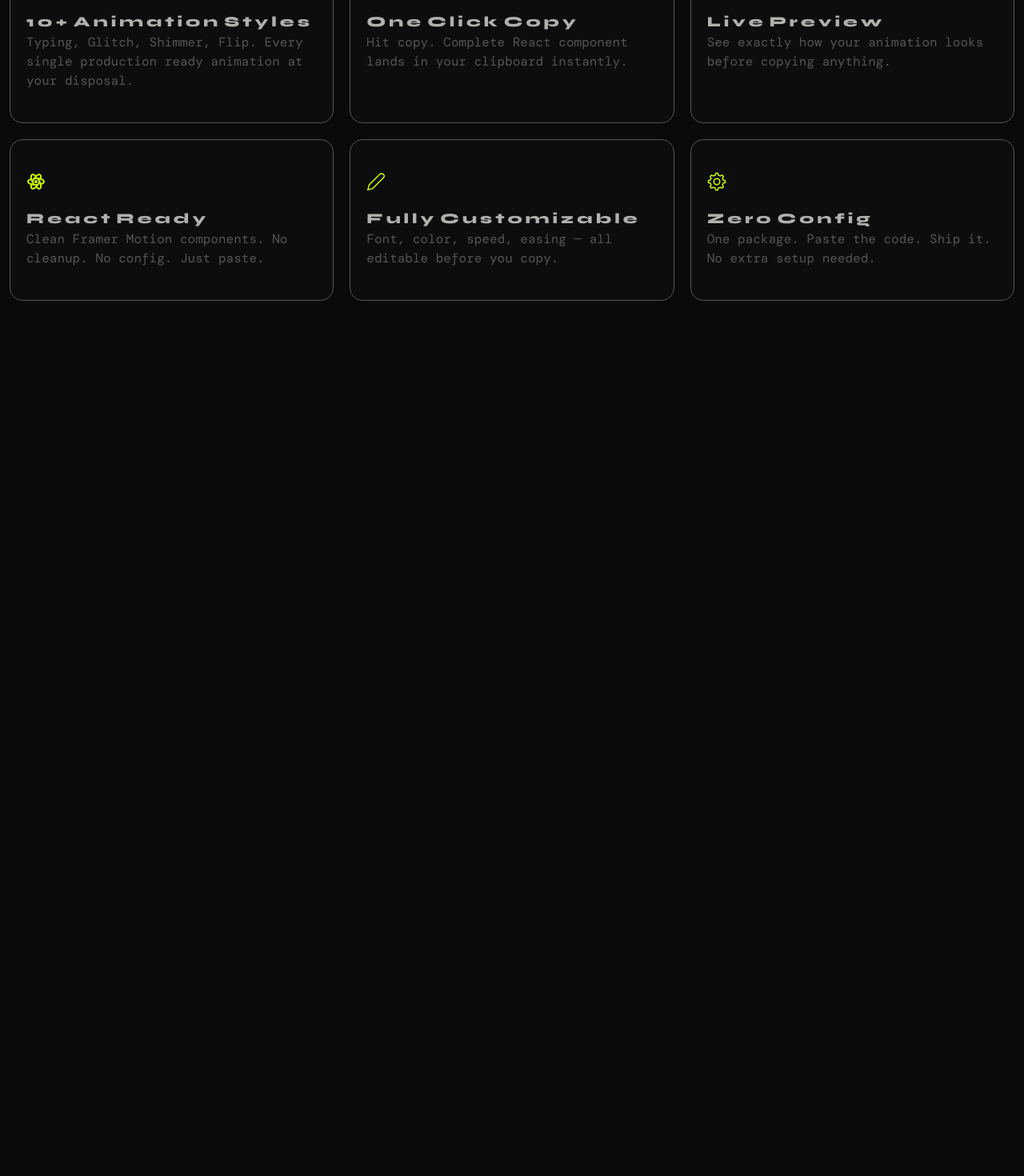
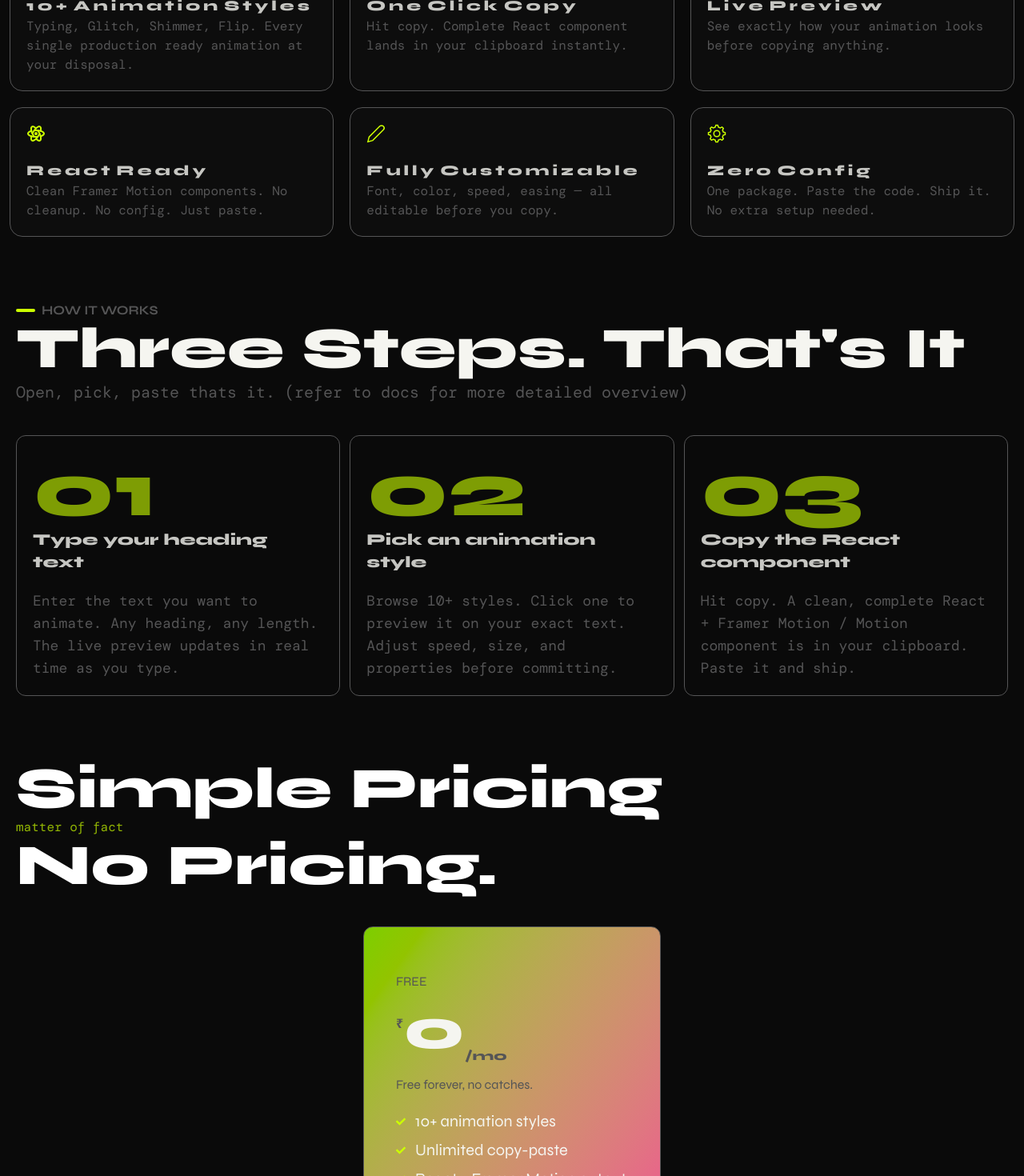
Before and after one commit to Owais-101/Textortion, a React (Vite) app: page / in a window 1280 px wide. Shown: the part 1300-2770 px from the top of the page at 80% size. Before the commit the page ends 1812 px from the top, so only its background shows below. Built offline with nearby package versions, Linux system fonts and the light colour scheme; a web font is replaced by a local one.

Commit message:
designed two components

```diff
--- a/src/components/BentoGrid.jsx
+++ b/src/components/BentoGrid.jsx
@@ -52,7 +52,7 @@ const BentoGrid = () => {
 
     // Each word in heading
     const wordVariant = {
-        rest: { y: 8, opacity: 0.7 },
+        rest: { y: 8, opacity: 0.8 },
         hover: {
             y: 0,
             opacity: 1,
@@ -68,6 +68,8 @@ const BentoGrid = () => {
 
     return (
         <div className='w-full px-3'>
+            <h2 className='text-4xl md:text-5xl lg:text-7xl font-extrabold font-heading text-white px-5 lg:px-0' >Everything you need. <br /> <span>Nothing you don't.</span> </h2>
+            <p className=' mt-1 text-lg lg:text-xl font-body text-muted mb-10 px-5 lg:px-0' >Every animation crafted for one thing - making your hero section impossible to ignore.</p>
             <div className='w-full grid grid-cols-1 md:grid-cols-2 lg:grid-cols-3 gap-5 '>
                 {features.map((feature, i) => (
                     <motion.div
@@ -75,7 +77,7 @@ const BentoGrid = () => {
                         variants={cardVariant}
                         initial="rest"
                         whileHover="hover"
-                        className=' group relative rounded-2xl bg-card border border-muted px-5 py-10 overflow-hidden'>
+                        className=' group relative rounded-2xl bg-card border border-muted p-5 overflow-hidden'>
                         <motion.div
                             variants={borderVariant}
                             className='absolute top-0 left-8 right-8 h-px bg-linear-to-r from-transparent via-lime to-transparent pointer-events-none'
--- /dev/null
+++ b/src/components/HowItWorks.jsx
@@ -0,0 +1,51 @@
+import React from 'react'
+
+const HowItWorks = () => {
+
+    const steps = [
+        {
+            step: "01",
+            stepHeading: "Type your heading text",
+            stepDesc: "Enter the text you want to animate. Any heading, any length. The live preview updates in real time as you type."
+
+        },
+        {
+            step: "02",
+            stepHeading: "Pick an animation style",
+            stepDesc: "Browse 10+ styles. Click one to preview it on your exact text. Adjust speed, size, and properties before committing."
+
+        },
+        {
+            step: "03",
+            stepHeading: "Copy the React component",
+            stepDesc: "Hit copy. A clean, complete React + Framer Motion / Motion component is in your clipboard. Paste it and ship."
+
+        },
+    ]
+
+    return (
+        <div className='w-full mt-20 px-5 group'>
+            <div className='flex items-center gap-2 uppercase text-muted font-heading font-bold' >
+                <div className=' h-0.5 w-4 lg:w-6 lg:h-1 bg-lime rounded-full'></div>
+                <h2 className='text-xs lg:text-base'>How it Works</h2>
+            </div>
+            <h1 className='text-4xl md:text-5xl lg:text-7xl font-heading font-extrabold text-offwhite flex items-center' >Three Steps. That's It</h1>
+            <p className=' mt-1 text-lg lg:text-xl font-body text-muted mb-10'>Open, pick, paste thats it. (refer to docs for more detailed overview)</p>
+
+            <div className='grid grid-cols-1 md:grid-cols-2 lg:grid-cols-3 gap-3 ' >
+
+                {steps.map((step, i) => (
+                    <div key={i} className='p-5 border border-muted rounded-xl' >
+                        <h2 className='font-heading font-extrabold text-6xl lg:text-8xl text-lime/60 hover:text-lime transition-colors'>{step.step}</h2>
+                        <h1 className='font-heading font-extrabold text-xl lg:text-xl text-offwhite/80'>{step.stepHeading}</h1>
+                        <p className=' text-base lg:text-lg text-muted font-body mt-5'>{step.stepDesc}</p>
+                    </div>
+                ))}
+
+            </div>
+
+        </div>
+    )
+}
+
+export default HowItWorks
--- /dev/null
+++ b/src/components/Pricing.jsx
@@ -0,0 +1,61 @@
+import React from 'react';
+import { FaCheck } from "react-icons/fa";
+
+
+const Pricing = () => {
+
+    const perks = [
+        {
+            icon: FaCheck,
+            desc: "10+ animation styles"
+        },
+        {
+            icon: FaCheck,
+            desc: "Unlimited copy-paste"
+        },
+        {
+            icon: FaCheck,
+            desc: "React + Framer Motion output"
+        },
+        {
+            icon: FaCheck,
+            desc: "Live preview"
+        },
+        {
+            icon: FaCheck,
+            desc: "One-click copy"
+        },
+        {
+            icon: FaCheck,
+            desc: "Custom colors, ease and duration"
+        },
+    ]
+
+    return (
+        <div className='w-full mt-20 px-5'>
+            <h1 className='text-4xl md:text-5xl lg:text-7xl font-extrabold font-heading text-white'>Simple Pricing</h1>
+            <p className='font-body text-lime/70 '>matter of fact</p>
+            <h1 className='text-4xl md:text-5xl lg:text-7xl font-extrabold font-heading text-white'>No Pricing.</h1>
+
+            <div className=' w-full md:w-[55%] lg:w-[30%] border border-muted rounded-xl mx-auto mt-10 px-8z py-10 lg:px-10 lg:py-14 bg-linear-to-br from-lime-500 from-0% via-pink-500 via-100%' >
+                <p className='text-muted uppercase font-heading'>Free</p>
+                <h1 className='text-offwhite font-heading font-extrabold text-5xl lg:text-7xl my-3'><span className='align-super font-heading font-extrabold text-muted text-base' >₹</span>0<span className='align-sub font-heading font-extrabold text-muted text-base'>/mo</span> </h1>
+                <p className='text-muted font-heading mb-5'>Free forever, no catches.</p>
+
+                {perks.map((perk, i) => {
+                    const Icon = perk.icon
+                    return (
+                        <div key={i} className='flex items-center gap-3 mt-2 ' >
+                            <span className='text-lime text-xs'>{<Icon />}</span>
+                            <p className=' text-lg lg:text-xl font-heading text-offwhite'>{perk.desc}</p>
+                        </div>
+                    )
+                })}
+
+            </div>
+
+        </div>
+    )
+}
+
+export default Pricing
--- /dev/null
+++ b/src/components/animations/Shimmer.jsx
@@ -0,0 +1,36 @@
+import React from 'react'
+import { motion } from 'motion/react'
+
+const Shimmer = ({
+    text = "Textortion",
+    duration = 0.2,
+    color = "white",
+    ease = "easeInOut",
+}) => {
+    return (
+        <motion.h1
+            className="font-heading font-black"
+            style={{
+                background: `linear-gradient(90deg, #555 0%, ${color ? color : 'white'} 35%, #fff 50%, ${color ? color : 'white'} 65%, #555 100%)`,
+                backgroundSize: "200% auto",
+                backgroundPosition: "200% center",
+                WebkitBackgroundClip: "text",
+                WebkitTextFillColor: "transparent",
+                backgroundClip: "text",
+                color
+            }}
+            animate={{
+                backgroundPosition: ["200% center", "-200% center"],
+            }}
+            transition={{
+                duration: duration,
+                repeat: Infinity,
+                ease: ease,
+            }}
+        >
+            {text}
+        </motion.h1>
+    )
+}
+
+export default Shimmer
--- a/src/components/animations/StaggerFadeInUp.jsx
+++ b/src/components/animations/StaggerFadeInUp.jsx
@@ -19,7 +19,7 @@ const StaggerFadeInUp = ({
     }
 
     const charVariant = {
-        hidden: { opacity: 0, y: 30, filter: `blur(${blur}px)` },
+        hidden: { opacity: 0, y: 60, filter: `blur(${blur}px)` },
         animate: {
             opacity: 1, y: 0, filter: 'blur(0px)',
             transition:
--- a/src/components/animations/Wavy.jsx
+++ b/src/components/animations/Wavy.jsx
@@ -11,7 +11,7 @@ const Wavy = ({
     const wavyVariant = {
         animate: (i) => (
             {
-                y: [0, -15, 0],
+                y: [0, -20, 0],
                 transition: {
                     duration: Number(duration),
                     delay: i * 0.05,
--- a/src/data/animationsData.js
+++ b/src/data/animationsData.js
@@ -1,5 +1,6 @@
 import FadeInDown from "@/components/animations/FadeInDown";
 import FadeInUp from "@/components/animations/FadeInUp";
+import Shimmer from "@/components/animations/Shimmer";
 import StaggerBounce from "@/components/animations/StaggerBounce";
 import StaggerFadeInUp from "@/components/animations/StaggerFadeInUp";
 import Wavy from "@/components/animations/Wavy";
@@ -207,8 +208,8 @@ export default StaggerFadeInUp`
         category: "stagger",
         icon: "⌨️",
         desc: "Characters appear one after another with dealy and spring-like bounce.",
-        animation:StaggerBounce,
-        animationCode:`import React from 'react'
+        animation: StaggerBounce,
+        animationCode: `import React from 'react'
 import { motion } from 'motion/react'
 
 const StaggerBounce = ({
@@ -260,4 +261,49 @@ const StaggerBounce = ({
 export default StaggerBounce`
     },
 
+    {
+        id: "shimmer",
+        name: "Shimmer",
+        category: "continuous",
+        icon: "⌨️",
+        desc: "A sweeping light gradient that glides across your text in a seamless loop.",
+        animation: Shimmer,
+        animationCode: `import React from 'react'
+import { motion } from 'motion/react'
+
+const Shimmer = ({
+    text = "Textortion",
+    duration = 0.2,
+    color = "#ff2d78",
+    ease = "easeInOut",
+}) => {
+    return (
+     <motion.h1
+        className="font-heading font-black"
+        style={{
+                background: "linear-gradient(90deg, #555 0%,
+                #ccff00 35%, #fff 50%, #ccff00 65%, #555 100%)",
+                backgroundSize: "200% auto",
+                WebkitBackgroundClip: "text",
+                WebkitTextFillColor: "transparent",
+                backgroundClip: "text",
+                color:color
+        }}
+        animate={{
+                backgroundPosition: ["200% center", "-200% center"],
+        }}
+         transition={{
+                duration: duration,
+                repeat: Infinity,
+                ease: ease,
+        }}
+    >
+            {text}
+    </motion.h1>
+    )
+}
+
+export default Shimmer`
+    }
+
 ]
--- a/src/pages/LandingPage.jsx
+++ b/src/pages/LandingPage.jsx
@@ -3,6 +3,8 @@ import Navbar from '../components/Navbar'
 import HeroSection from '../components/HeroSection'
 import { Demo, Marquee } from '@/components/ui/marquee'
 import BentoGrid from '@/components/BentoGrid'
+import HowItWorks from '@/components/HowItWorks'
+import Pricing from '@/components/Pricing'
 
 const LandingPage = () => {
     return (
@@ -21,10 +23,16 @@ const LandingPage = () => {
             <Demo />
 
             <div className='w-full min-h-screen container mx-auto'>
-                <h2 className='text-4xl md:text-5xl lg:text-7xl font-extrabold font-heading text-white px-5 lg:px-0' >Everything you need. <br /> <span>Nothing you don't.</span> </h2>
-                <p className=' mt-1 text-lg lg:text-xl font-body text-muted mb-10 px-5 lg:px-0' >Every animation crafted for one thing - making your hero section impossible to ignore.</p>
+
                 <BentoGrid />
+
+                <HowItWorks />
+
+                <Pricing />
+
             </div>
+
+
         </>
     )
 }
```
Also changed, not shown: src/pages/Animations.jsx (+3 -4 lines).
